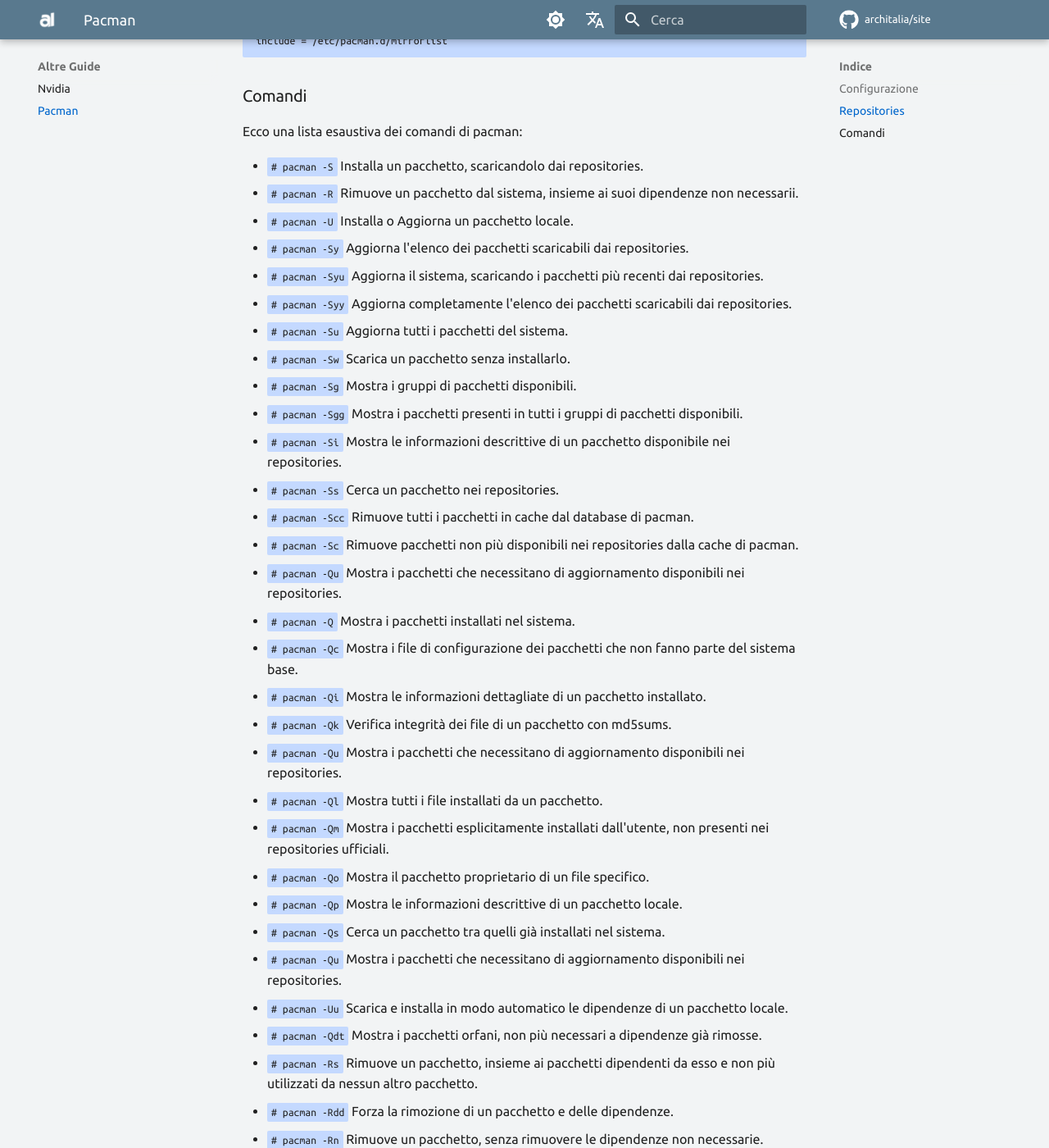
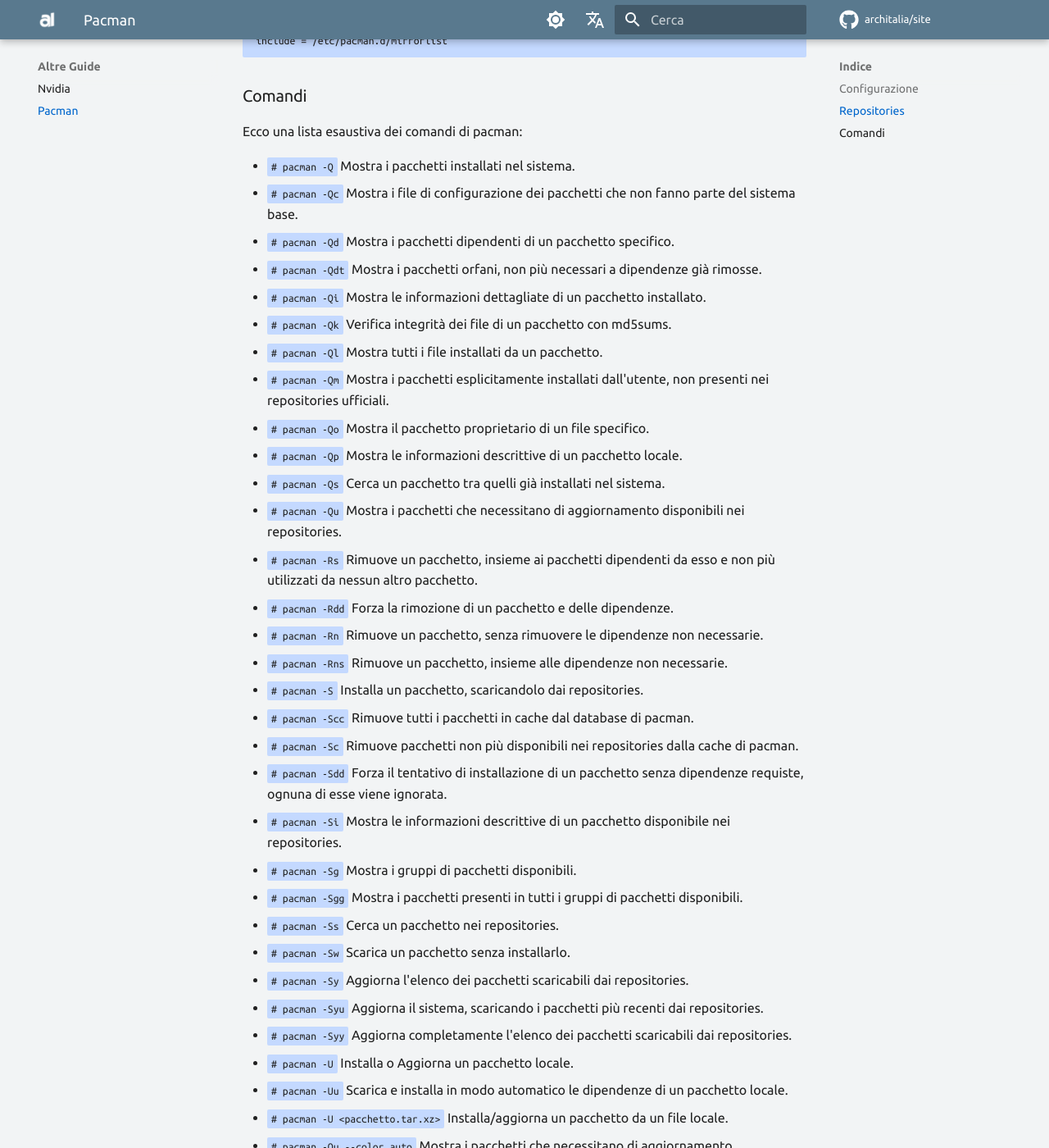
Before and after one commit to ArchItalia/site, an MkDocs documentation site: the page built from docs/Altre-Guide/Pacman.md, in a window 1280 px wide and 1400 px high, scrolled down 1196 px. Shown: the whole window at 82% size. Built offline with MkDocs 1.6.1 and Material for MkDocs 9.7.7, drawn with Linux system fonts in a browser that asks for light colours; comment, search, counter and statistics services are not loaded; the version menu is left out; some of the changed text lies outside the part shown.

Commit message:
Update Pacman.md

```diff
--- a/docs/Altre-Guide/Pacman.md
+++ b/docs/Altre-Guide/Pacman.md
@@ -40,41 +40,38 @@
 
 Ecco una lista esaustiva dei comandi di pacman:
 
-- `# pacman -S`          Installa un pacchetto, scaricandolo dai repositories.
-- `# pacman -R`          Rimuove un pacchetto dal sistema, insieme ai suoi dipendenze non necessarii.
-- `# pacman -U`          Installa o Aggiorna un pacchetto locale.
-- `# pacman -Sy`         Aggiorna l'elenco dei pacchetti scaricabili dai repositories.
-- `# pacman -Syu`        Aggiorna il sistema, scaricando i pacchetti più recenti dai repositories.
-- `# pacman -Syy`        Aggiorna completamente l'elenco dei pacchetti scaricabili dai repositories.
-- `# pacman -Su`         Aggiorna tutti i pacchetti del sistema.
-- `# pacman -Sw`         Scarica un pacchetto senza installarlo.
-- `# pacman -Sg`        Mostra i gruppi di pacchetti disponibili.
-- `# pacman -Sgg`       Mostra i pacchetti presenti in tutti i gruppi di pacchetti disponibili.
-- `# pacman -Si`         Mostra le informazioni descrittive di un pacchetto disponibile nei repositories.
-- `# pacman -Ss`         Cerca un pacchetto nei repositories.
-- `# pacman -Scc`       Rimuove tutti i pacchetti in cache dal database di pacman.
-- `# pacman -Sc`        Rimuove pacchetti non più disponibili nei repositories dalla cache di pacman.
-- `# pacman -Qu`        Mostra i pacchetti che necessitano di aggiornamento disponibili nei repositories.
-- `# pacman -Q`          Mostra i pacchetti installati nel sistema.
+- `# pacman -Q`        Mostra i pacchetti installati nel sistema.
 - `# pacman -Qc`        Mostra i file di configurazione dei pacchetti che non fanno parte del sistema base.
+- `# pacman -Qd`        Mostra i pacchetti dipendenti di un pacchetto specifico.
+- `# pacman -Qdt`       Mostra i pacchetti orfani, non più necessari a dipendenze già rimosse.
 - `# pacman -Qi`         Mostra le informazioni dettagliate di un pacchetto installato.
 - `# pacman -Qk`        Verifica integrità dei file di un pacchetto con md5sums.
-- `# pacman -Qu`        Mostra i pacchetti che necessitano di aggiornamento disponibili nei repositories.
 - `# pacman -Ql`         Mostra tutti i file installati da un pacchetto.
 - `# pacman -Qm`      Mostra i pacchetti esplicitamente installati dall'utente, non presenti nei repositories ufficiali.
 - `# pacman -Qo`        Mostra il pacchetto proprietario di un file specifico.
 - `# pacman -Qp`        Mostra le informazioni descrittive di un pacchetto locale.
 - `# pacman -Qs`         Cerca un pacchetto tra quelli già installati nel sistema.
 - `# pacman -Qu`        Mostra i pacchetti che necessitano di aggiornamento disponibili nei repositories.
-- `# pacman -Uu`      Scarica e installa in modo automatico le dipendenze di un pacchetto locale.
-- `# pacman -Qdt`       Mostra i pacchetti orfani, non più necessari a dipendenze già rimosse.
 - `# pacman -Rs`         Rimuove un pacchetto, insieme ai pacchetti dipendenti da esso e non più utilizzati da nessun altro pacchetto.
 - `# pacman -Rdd`       Forza la rimozione di un pacchetto e delle dipendenze.
 - `# pacman -Rn`        Rimuove un pacchetto, senza rimuovere le dipendenze non necessarie.
 - `# pacman -Rns`       Rimuove un pacchetto, insieme alle dipendenze non necessarie.
+- `# pacman -S`          Installa un pacchetto, scaricandolo dai repositories.
+- `# pacman -Scc`       Rimuove tutti i pacchetti in cache dal database di pacman.
+- `# pacman -Sc`        Rimuove pacchetti non più disponibili nei repositories dalla cache di pacman.
+- `# pacman -Sdd`  Forza il tentativo di installazione di un pacchetto senza dipendenze requiste, ognuna di esse viene ignorata.
+- `# pacman -Si`         Mostra le informazioni descrittive di un pacchetto disponibile nei repositories.
+- `# pacman -Sg`        Mostra i gruppi di pacchetti disponibili.
+- `# pacman -Sgg`       Mostra i pacchetti presenti in tutti i gruppi di pacchetti disponibili.
+- `# pacman -Ss`         Cerca un pacchetto nei repositories.
+- `# pacman -Sw`         Scarica un pacchetto senza installarlo.
+- `# pacman -Sy`         Aggiorna l'elenco dei pacchetti scaricabili dai repositories.
+- `# pacman -Syu`        Aggiorna il sistema, scaricando i pacchetti più recenti dai repositories.
+- `# pacman -Syy`        Aggiorna completamente l'elenco dei pacchetti scaricabili dai repositories.
+- `# pacman -U`          Installa o Aggiorna un pacchetto locale.
+- `# pacman -Uu`      Scarica e installa in modo automatico le dipendenze di un pacchetto locale.
+- `# pacman -U <pacchetto.tar.xz>`     Installa/aggiorna un pacchetto da un file locale.
+- `# pacman -Qu --color auto`          Mostra i pacchetti che necessitano di aggiornamento, evidenziando le informazioni più importanti con i colori.
+- `# pacman -Sw <pacchetto>`            Scarica un pacchetto specifico, senza installarlo.
 - `# pacman -Syu --ignore <pacchetto>`   Aggiorna il sistema, ignorando un pacchetto specifico.
-- `# pacman -Sw <pacchetto>`            Scarica un pacchetto specifico, senza installarlo.
-- `# pacman -Qu --color auto`          Mostra i pacchetti che necessitano di aggiornamento, evidenziando le informazioni più importanti con i colori.
-- `# pacman -Qk <pacchetto>`           Verifica integrità dei file di un pacchetto specifico con md5sums.
-- `# pacman -U <pacchetto.tar.xz>`     Installa/aggiorna un pacchetto da un file locale.
 - `# pacman -Sdd <pacchetto>`          Forza il tentativo di installazione di un pacchetto senza dipendenze requiste, ognuna di esse viene ignorata.
```
